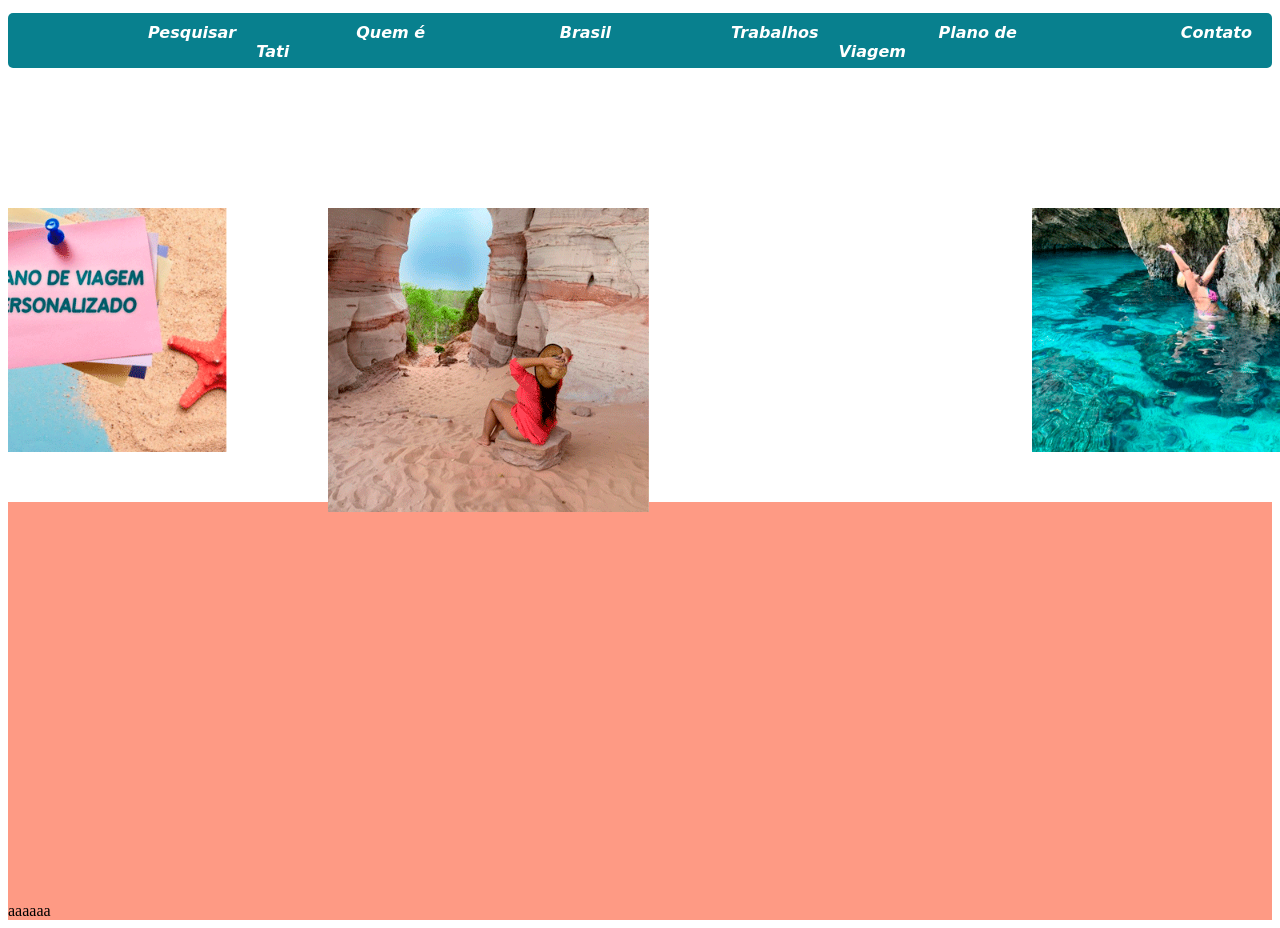
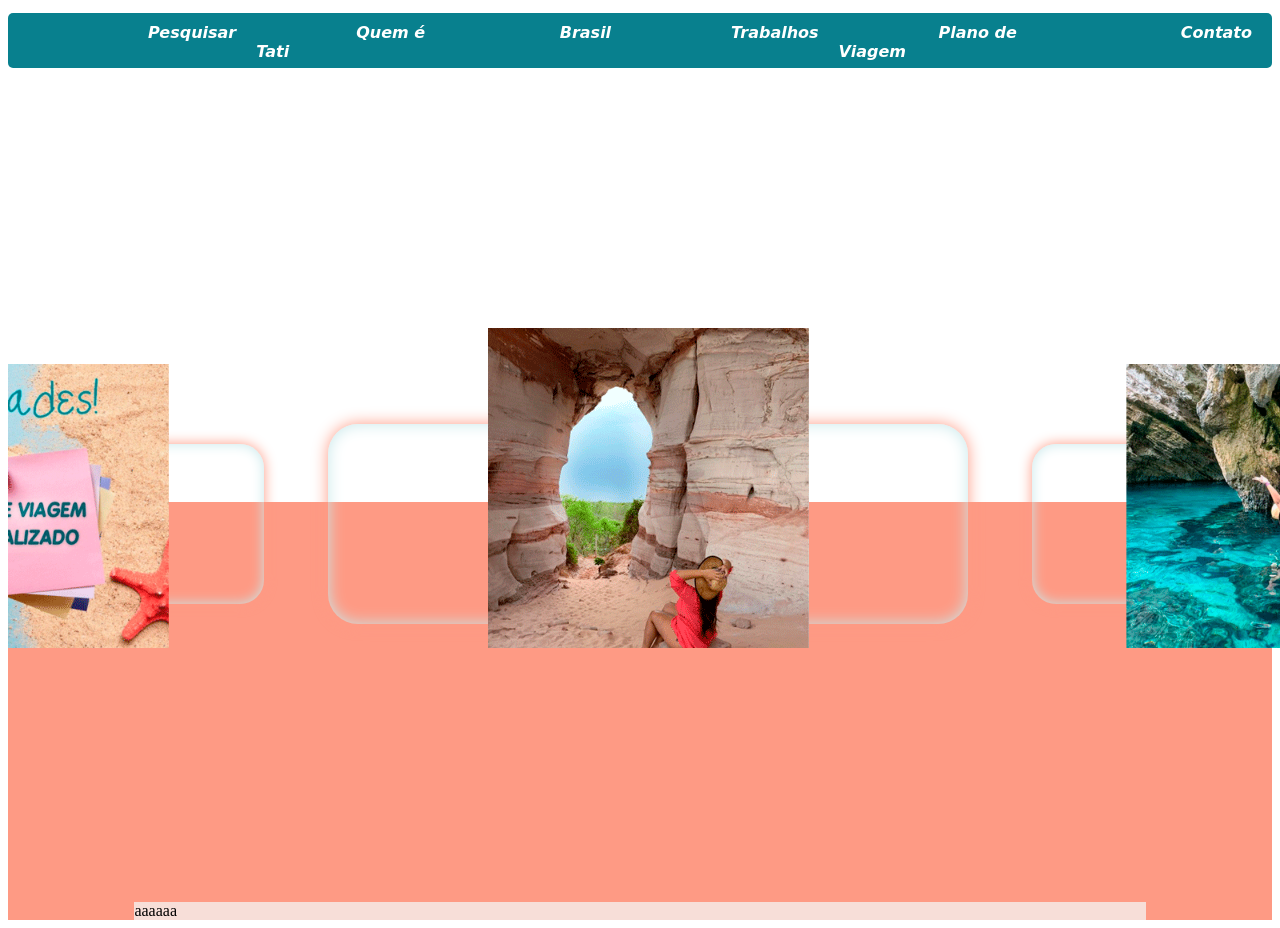
Before and after one commit to CarolineIngrid/Blog_Viagens_da_Tati, a plain HTML site: page index.html in a window 1280 px wide. Shown: the part 352-1280 px from the top of the page. Drawn offline with Linux system fonts and the light colour scheme.

Commit message:
terceiro commit

```diff
--- a/index.html
+++ b/index.html
@@ -51,7 +51,9 @@
   </div>
 
   <main>
-    aaaaaa
+
+    <article> aaaaaa </article>
+
   </main>
 
   <script type="text/javascript" src="script.js"></script>
--- a/style.css
+++ b/style.css
@@ -79,10 +79,10 @@
 
 .gallery {
   position: absolute;
-  top: 90%;
+  top: 105%;
   transform: translateY(-50%);
   width: 100%;
-  height: 90%;
+  height: 80%;
   max-height: 25vw;
   overflow: hidden;
   align-items: center;
@@ -90,21 +90,25 @@
 
 .gallery__stream {
   position: relative;
-  top: 20%;
+  top: 40%;
   transform: translateY(-50%);
   width: 100%;
   height: 100%;
 }
 
 .gallery__item {
+  top: 40%;
+  display: flex;
+  justify-content: space-evenly;
+  align-items: center;
   position: absolute;
-  width: 50%;
-  height: 70%;
-  transition: 2s all ease;
-  background-size: cover;
+  width: 20%;
+  height: 40%;
+  transition: 2.3s all ease;
   background-repeat: no-repeat;
-  background-position: center center;
+  background-position: center;
   border-radius: 30px;
+  box-shadow: inset 0 0 1em #C8E8EA, 0 0 1em #FE9A84;
 }
 
 /* Itens */
@@ -113,15 +117,16 @@
   left: 0;
   z-index: 1;
   transform: translateX(-100%) scale(.8);
-  width: 20%;
+  width: 50%;
   height: 200px;
+
 }
 
 .gallery__item:nth-child(2) {
   left: 0;
   z-index: 2;
   transform: translateX(-50%) scale(.8);
-  width: 20%;
+  width: 50%;
   height: 200px;
 }
 
@@ -190,6 +195,12 @@ main{
   padding-top: 400px;
 }
 
+article{
+  background-color: #f7ded8;
+  width: 80%;
+  margin: auto;
+
+}
 
 /* ============= TIPOGRAFIA ================== */
 
```
